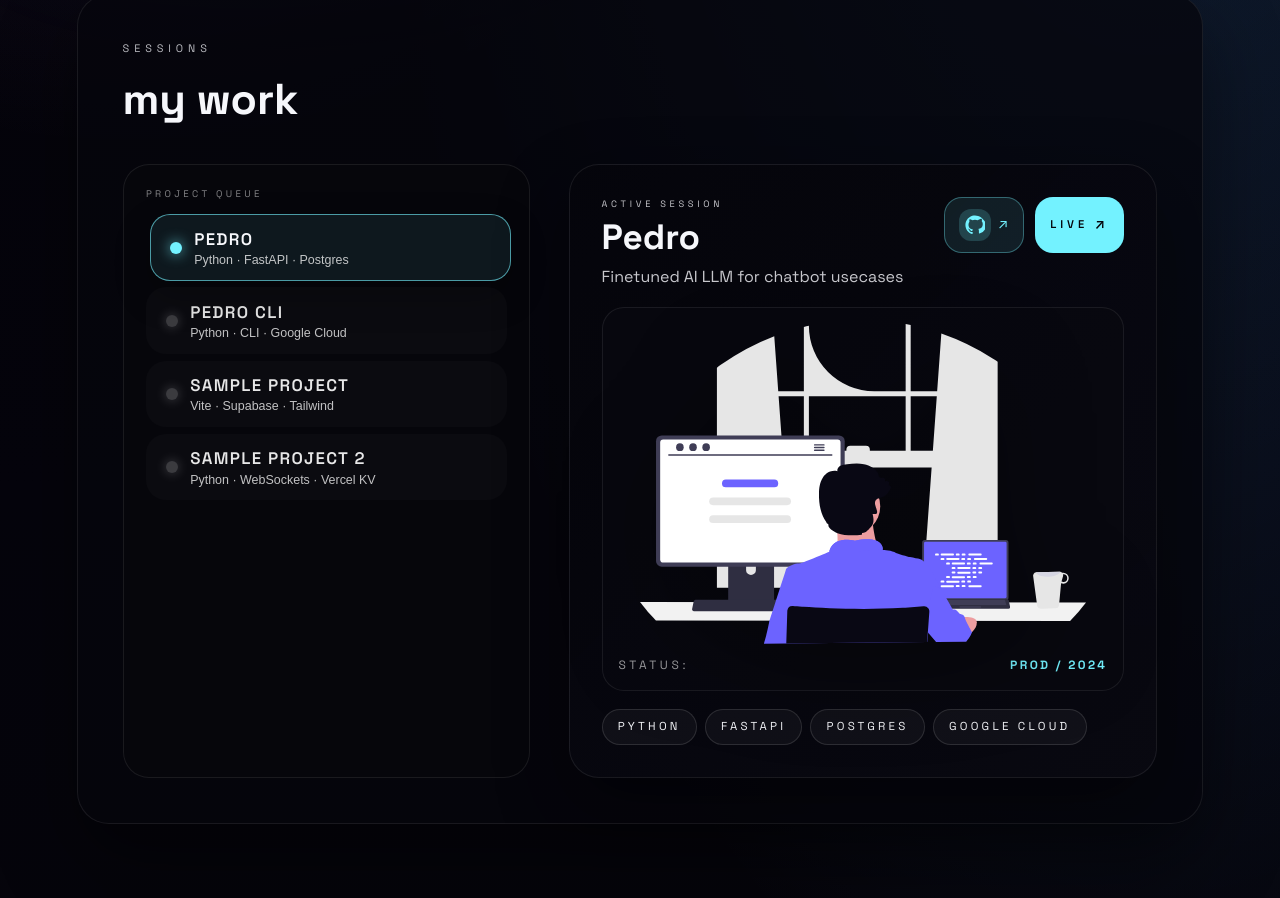
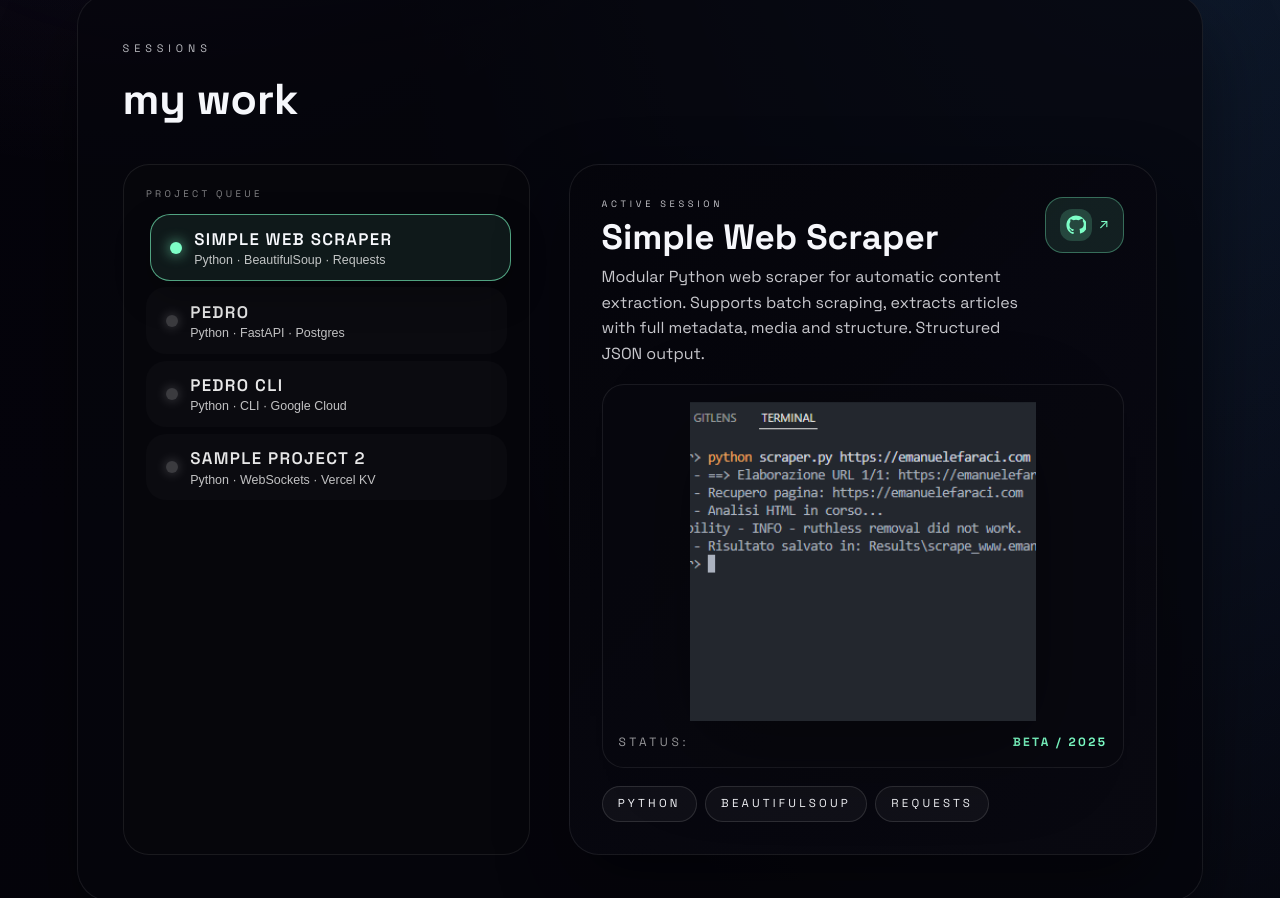
Before and after one commit to emqnuele/portfolio, a React (Vite) app: page /projects in a window 1280 px wide. Shown: the part 902-1800 px from the top of the page. Built offline with nearby package versions, Linux system fonts and the light colour scheme.

Commit message:
added project

```diff
--- a/src/pages/ProjectsPage.tsx
+++ b/src/pages/ProjectsPage.tsx
@@ -3,7 +3,7 @@ import { Link } from 'react-router-dom'
 import '../App.css'
 import promptDeckShot from '../assets/undraw_programming_j1zw.svg'
 import lineaBotsShot from '../assets/undraw_deep-work_muov.svg'
-import campusOpsShot from '../assets/undraw_working-at-home_pxaa.svg'
+import scraper from '../assets/webscraper.png'
 import pulseBoardShot from '../assets/undraw_shy-guy-avatar_094a.svg'
 import SiteFooter from '../components/SiteFooter'
 
@@ -30,6 +30,18 @@ const terminalLines = [
 ]
 
 const projects: ProjectCard[] = [
+    {
+    slug: 'web-scraper',
+    title: 'Simple Web Scraper',
+    tagline: 'Modular Python web scraper for automatic content extraction. Supports batch scraping, extracts articles with full metadata, media and structure. Structured JSON output.',
+    image: scraper,
+    status: 'beta / 2025',
+    stack: ['Python','BeautifulSoup','Requests'],
+    links: [
+      { label: 'github', href: 'https://github.com/emqnuele/webscraper' },
+    ],
+    accent: '125, 255, 199'
+  },
   {
     slug: 'pedro',
     title: 'Pedro',
@@ -55,19 +67,6 @@ const projects: ProjectCard[] = [
       { label: 'try bot', href: 'https://pypi.org/project/pedroCLI/' }
     ],
     accent: '220, 174, 255'
-  },
-  {
-    slug: 'sample-project',
-    title: 'Sample Project',
-    tagline: 'Lorem ipsum dolor sit amet consectetur adipiscing elit',
-    image: campusOpsShot,
-    status: 'beta / 2025',
-    stack: ['Vite', 'Supabase', 'Tailwind', 'PWA'],
-    links: [
-      { label: 'github', href: 'https://github.com/emqnuele/' },
-      { label: 'live', href: 'https://emanuelefaraci.com' }
-    ],
-    accent: '125, 255, 199'
   },
   {
     slug: 'sample-project2',
```
Also changed, not shown: src/assets/webscraper.png (added).
